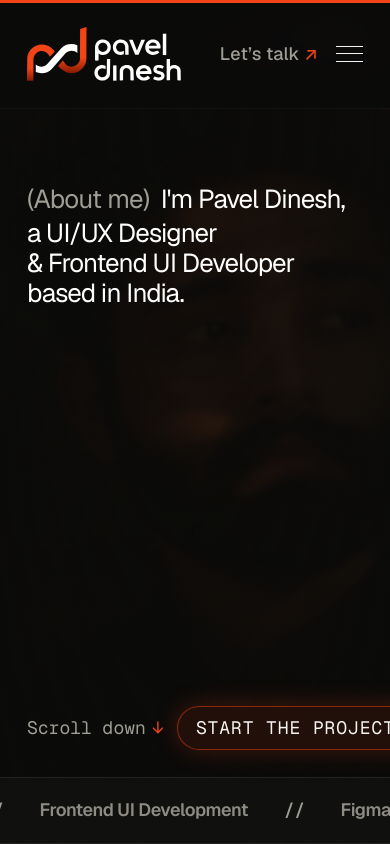
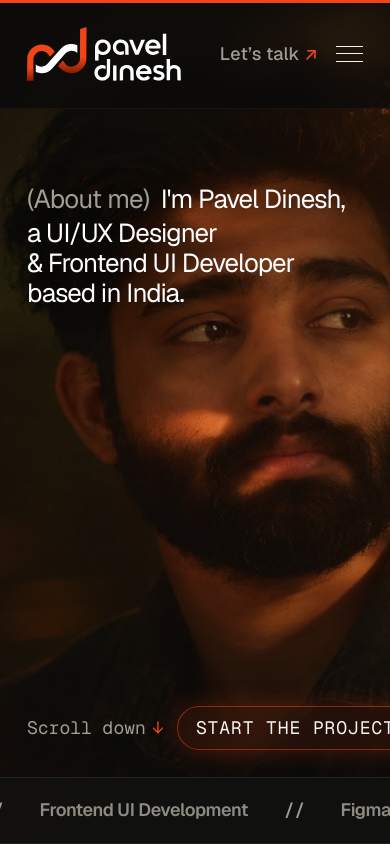
Before and after one commit to paveldinesh/Pavel-portfolio, a Next.js app: page / in a window 390 px wide. Shown: the top 844 px of the page. Built offline with nearby package versions, Linux system fonts and the light colour scheme.

Commit message:
feat: add Hero section component with GSAP scroll animations and marquee ticker

```diff
--- a/src/components/sections/Hero.tsx
+++ b/src/components/sections/Hero.tsx
@@ -85,16 +85,16 @@ export default function Hero() {
 
       {/* Background Hero Image - Mobile View */}
       <div
-        className="block md:hidden absolute inset-0 z-0 bg-cover bg-[center_20%] bg-no-repeat opacity-60 pointer-events-none will-change-transform"
+        className="block md:hidden absolute inset-0 z-0 bg-cover bg-[center_15%] sm:bg-[center_20%] bg-no-repeat opacity-90 pointer-events-none will-change-transform"
         style={{ backgroundImage: `url('/images/hero-portrait-mobile.jpg')` }}
       />
 
-      {/* Mobile-specific blur & contrast fade scrim for maximum headline readability */}
-      <div className="block md:hidden absolute inset-0 z-[1] backdrop-blur-[2px] bg-gradient-to-b from-[#0B0B0A]/85 via-[#0B0B0A]/75 to-[#0B0B0A] pointer-events-none" />
+      {/* Mobile-specific contrast fade: subtle top tint, clear portrait visibility in center, smooth blend at bottom */}
+      <div className="block md:hidden absolute inset-0 z-[1] bg-gradient-to-b from-[#0B0B0A]/40 via-transparent to-[#0B0B0A]/85 pointer-events-none" />
 
       {/* Atmospheric vignette and gradient for desktop text readability */}
       <div className="hidden md:block absolute inset-0 z-[1] bg-gradient-to-r from-[#0B0B0A]/90 via-[#0B0B0A]/60 to-transparent pointer-events-none" />
-      <div className="absolute inset-0 z-[1] bg-[radial-gradient(ellipse_at_top,transparent_0%,rgba(11,11,10,0.4)_50%,#0B0B0A_100%)] pointer-events-none" />
+      <div className="hidden md:block absolute inset-0 z-[1] bg-[radial-gradient(ellipse_at_top,transparent_0%,rgba(11,11,10,0.4)_50%,#0B0B0A_100%)] pointer-events-none" />
 
       {/* Main Content Area constrained to shared container */}
       <div className="relative z-10 flex-1 flex flex-col justify-between w-full max-w-[1440px] mx-auto px-6 sm:px-12 md:px-16">
@@ -107,7 +107,7 @@ export default function Hero() {
             className="flex flex-col items-start max-w-4xl"
           >
             {/* Editorial Headline */}
-            <h1 className="font-body font-normal text-[26px] xs:text-3xl sm:text-5xl md:text-6xl lg:text-7xl xl:text-[72px] 2xl:text-[80px] leading-[1.15] tracking-[-0.035em] text-white flex flex-col w-full max-w-full">
+            <h1 className="font-body font-normal text-[26px] xs:text-3xl sm:text-5xl md:text-6xl lg:text-7xl xl:text-[72px] 2xl:text-[80px] leading-[1.15] tracking-[-0.035em] text-white flex flex-col w-full max-w-full drop-shadow-[0_2px_12px_rgba(0,0,0,0.85)] md:drop-shadow-none">
               {/* Line 1: (About me) on left, I'm Pavel Dinesh right-aligned on desktop, close inline on mobile */}
               <motion.div style={{ x: line1X }} className="flex flex-wrap sm:flex-nowrap items-baseline gap-2.5 sm:gap-4 sm:justify-between w-full">
                 <span className="font-body text-base sm:text-2xl md:text-3xl font-normal text-[#A09D95] tracking-tight whitespace-nowrap select-none">
```
